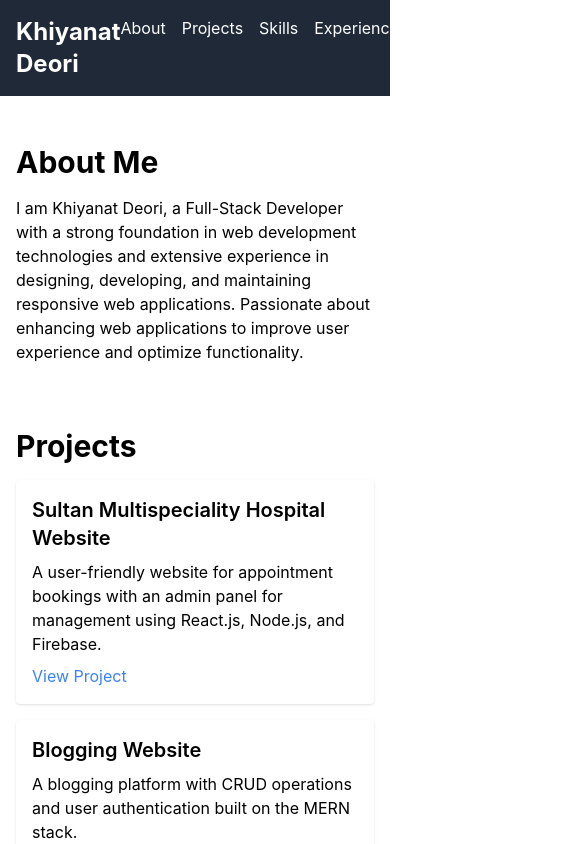
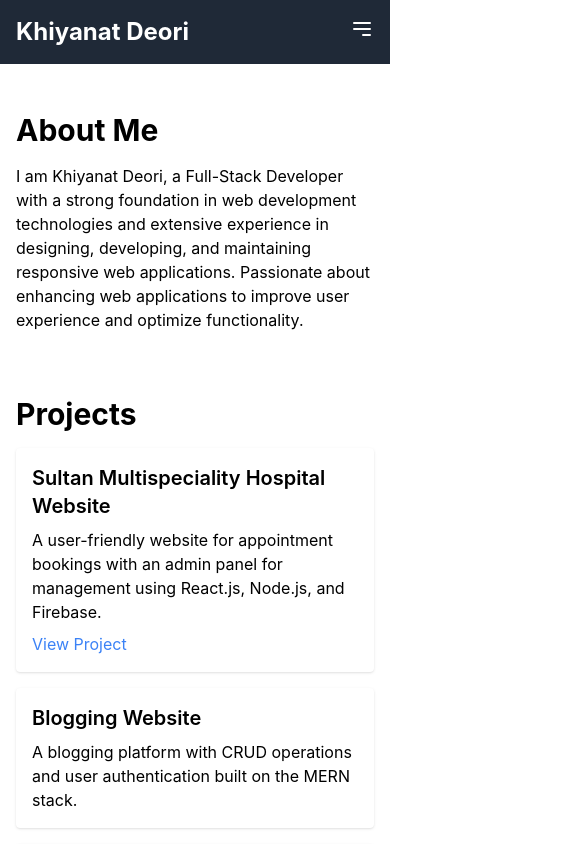
Before and after one commit to Khiyanat-Deori/my-portfolio, a React (Create React App) app: page / in a window 390 px wide. Shown: the top 844 px of the page, 566 px wide, since content can reach past the window. Built offline with nearby package versions, Linux system fonts and the light colour scheme.

Commit message:
feat: responsive header

```diff
--- a/package.json
+++ b/package.json
@@ -4,6 +4,7 @@
   "private": true,
   "homepage": "http://Khiyanat-Deori.github.io/my-portfolio",
   "dependencies": {
+    "@heroicons/react": "^2.1.5",
     "@testing-library/jest-dom": "^5.17.0",
     "@testing-library/react": "^13.4.0",
     "@testing-library/user-event": "^13.5.0",
--- a/src/components/Header.js
+++ b/src/components/Header.js
@@ -1,17 +1,101 @@
-import React from 'react';
+// import React, { useState } from 'react';
+
+// const Header = () => {
+//   const [isOpen, setIsOpen] = useState(false);
+
+//   const toggleMenu = () => {
+//     setIsOpen(!isOpen);
+//   };
+
+//   return (
+//     <header className="bg-gray-800 p-4 text-white">
+//       <nav className="container mx-auto flex justify-between items-center relative">
+//         <h1 className="text-2xl font-bold">Khiyanat Deori</h1>
+//         <div className="lg:hidden">
+//           <button
+//             onClick={toggleMenu}
+//             className="text-white focus:outline-none"
+//           >
+//             <svg
+//               className="w-6 h-6"
+//               fill="none"
+//               stroke="currentColor"
+//               viewBox="0 0 24 24"
+//               xmlns="http://www.w3.org/2000/svg"
+//             >
+//               <path
+//                 strokeLinecap="round"
+//                 strokeLinejoin="round"
+//                 strokeWidth="2"
+//                 d="M4 6h16M4 12h16m-7 6h7"
+//               />
+//             </svg>
+//           </button>
+//         </div>
+//         <ul
+//           className={`lg:flex lg:space-x-4 absolute lg:static bg-gray-800 lg:bg-transparent w-full lg:w-auto transition-transform transform ${
+//             isOpen ? 'translate-x-0' : '-translate-x-full'
+//           } lg:translate-x-0 top-full lg:top-auto left-0 lg:left-auto`}
+//         >
+//           <li><a href="#about" className="block py-2 px-4 hover:bg-gray-700">About</a></li>
+//           <li><a href="#projects" className="block py-2 px-4 hover:bg-gray-700">Projects</a></li>
+//           <li><a href="#skills" className="block py-2 px-4 hover:bg-gray-700">Skills</a></li>
+//           <li><a href="#experience" className="block py-2 px-4 hover:bg-gray-700">Experience</a></li>
+//           <li><a href="#education" className="block py-2 px-4 hover:bg-gray-700">Education</a></li>
+//           <li><a href="#contact" className="block py-2 px-4 hover:bg-gray-700">Contact</a></li>
+//         </ul>
+//       </nav>
+//     </header>
+//   );
+// };
+
+// export default Header;
+
+import React, { useState } from 'react';
 
 const Header = () => {
+  const [isOpen, setIsOpen] = useState(false);
+
+  const toggleMenu = () => {
+    setIsOpen(!isOpen);
+  };
+
   return (
     <header className="bg-gray-800 p-4 text-white">
-      <nav className="container mx-auto flex justify-between">
+      <nav className="container mx-auto flex justify-between items-center">
         <h1 className="text-2xl font-bold">Khiyanat Deori</h1>
-        <ul className="flex space-x-4">
-          <li><a href="#about">About</a></li>
-          <li><a href="#projects">Projects</a></li>
-          <li><a href="#skills">Skills</a></li>
-          <li><a href="#experience">Experience</a></li>
-          <li><a href="#education">Education</a></li>
-          <li><a href="#contact">Contact</a></li>
+        <div className="lg:hidden">
+          <button
+            onClick={toggleMenu}
+            className="text-white focus:outline-none"
+          >
+            <svg
+              className="w-6 h-6"
+              fill="none"
+              stroke="currentColor"
+              viewBox="0 0 24 24"
+              xmlns="http://www.w3.org/2000/svg"
+            >
+              <path
+                strokeLinecap="round"
+                strokeLinejoin="round"
+                strokeWidth="2"
+                d="M4 6h16M4 12h16m-7 6h7"
+              />
+            </svg>
+          </button>
+        </div>
+        <ul
+          className={`lg:flex lg:space-x-4 absolute lg:static bg-gray-800 lg:bg-transparent w-full lg:w-auto transition-transform transform ${
+            isOpen ? 'translate-x-0' : '-translate-x-full'
+          } lg:translate-x-0 top-full lg:top-auto left-0 lg:left-auto`}
+        >
+          <li><a href="#about" className="block py-2 px-4 hover:bg-gray-700">About</a></li>
+          <li><a href="#projects" className="block py-2 px-4 hover:bg-gray-700">Projects</a></li>
+          <li><a href="#skills" className="block py-2 px-4 hover:bg-gray-700">Skills</a></li>
+          <li><a href="#experience" className="block py-2 px-4 hover:bg-gray-700">Experience</a></li>
+          <li><a href="#education" className="block py-2 px-4 hover:bg-gray-700">Education</a></li>
+          <li><a href="#contact" className="block py-2 px-4 hover:bg-gray-700">Contact</a></li>
         </ul>
       </nav>
     </header>
```
Also changed, not shown: 1 other file (tests, documents, lock files or other folders).
